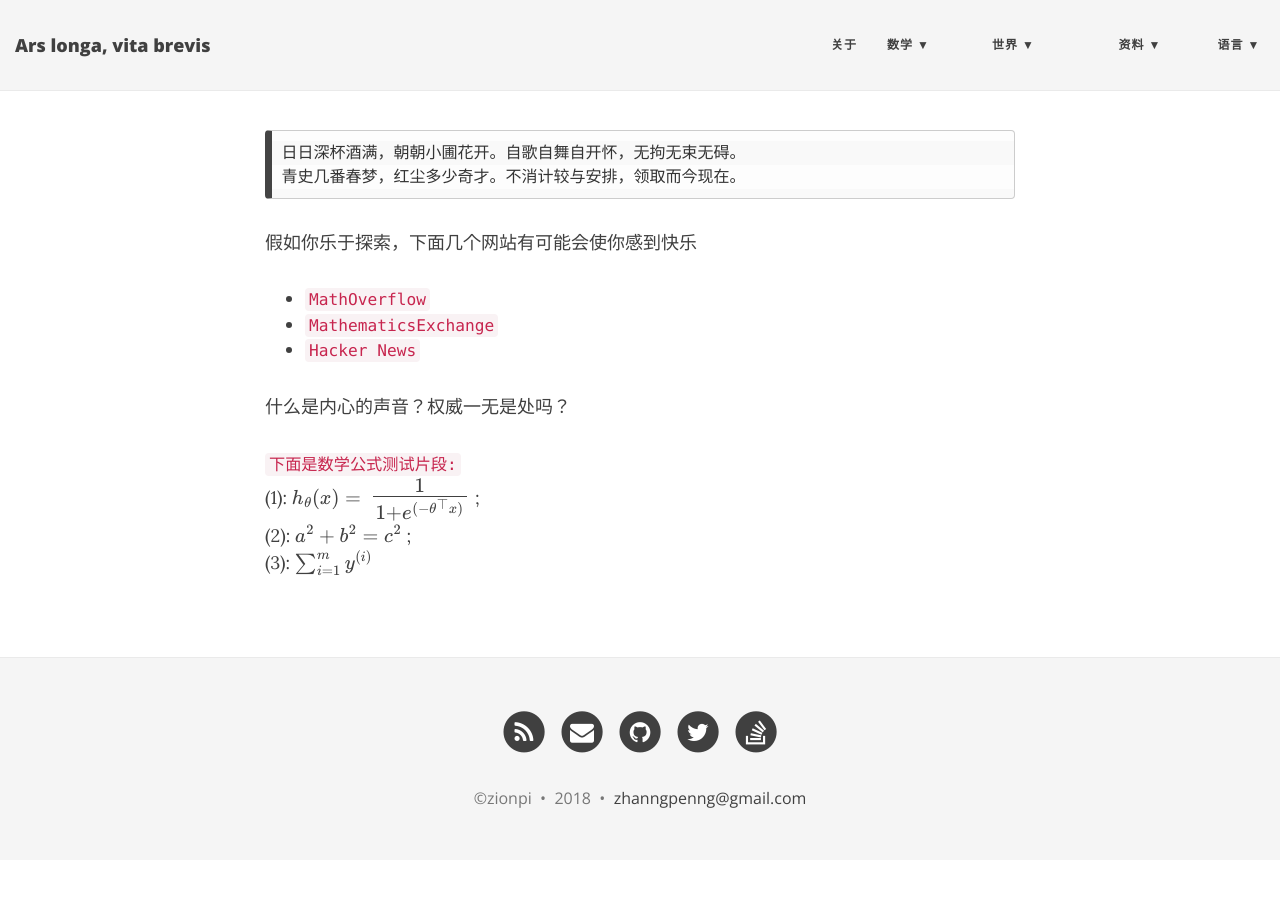
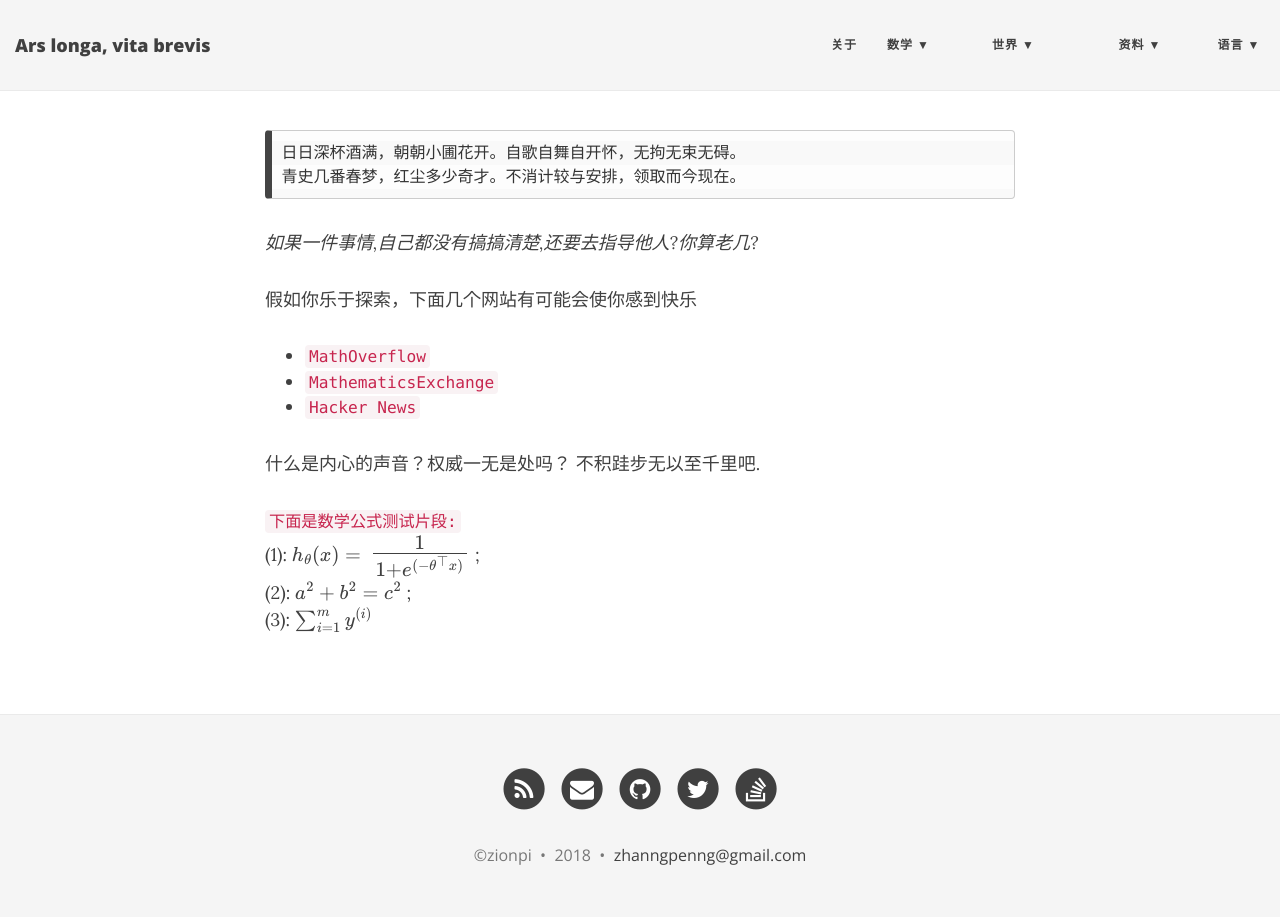
Before and after one commit to ZionPi/zionpi.github.io, a Jekyll site: the page built from about.md, in a window 1280 px wide. Built offline with Jekyll 4.4.1, drawn with Linux system fonts in a browser that asks for light colours; nearby versions of some CDN libraries; formulas are drawn with MathJax 3.

Commit message:
Update about.md

````diff
--- a/about.md
+++ b/about.md
@@ -6,12 +6,16 @@ layout: page
 青史几番春梦，红尘多少奇才。不消计较与安排，领取而今现在。
 ```
 
+*如果一件事情,自己都没有搞搞清楚,还要去指导他人?你算老几?*
+
  假如你乐于探索，下面几个网站有可能会使你感到快乐
 - [`MathOverflow`](https://mathoverflow.net/)
 - [`MathematicsExchange`](https://math.stackexchange.com/)
 - [`Hacker News`](https://news.ycombinator.com/)
 
-什么是内心的声音？权威一无是处吗？
+什么是内心的声音？权威一无是处吗？ 不积跬步无以至千里吧.
+
+
 
  `下面是数学公式测试片段:`
  (1): $h_\theta(x) = \Large\frac{1}{1 + \mathcal{e}^{(-\theta^\top x)}}$ ; <br/>
````
